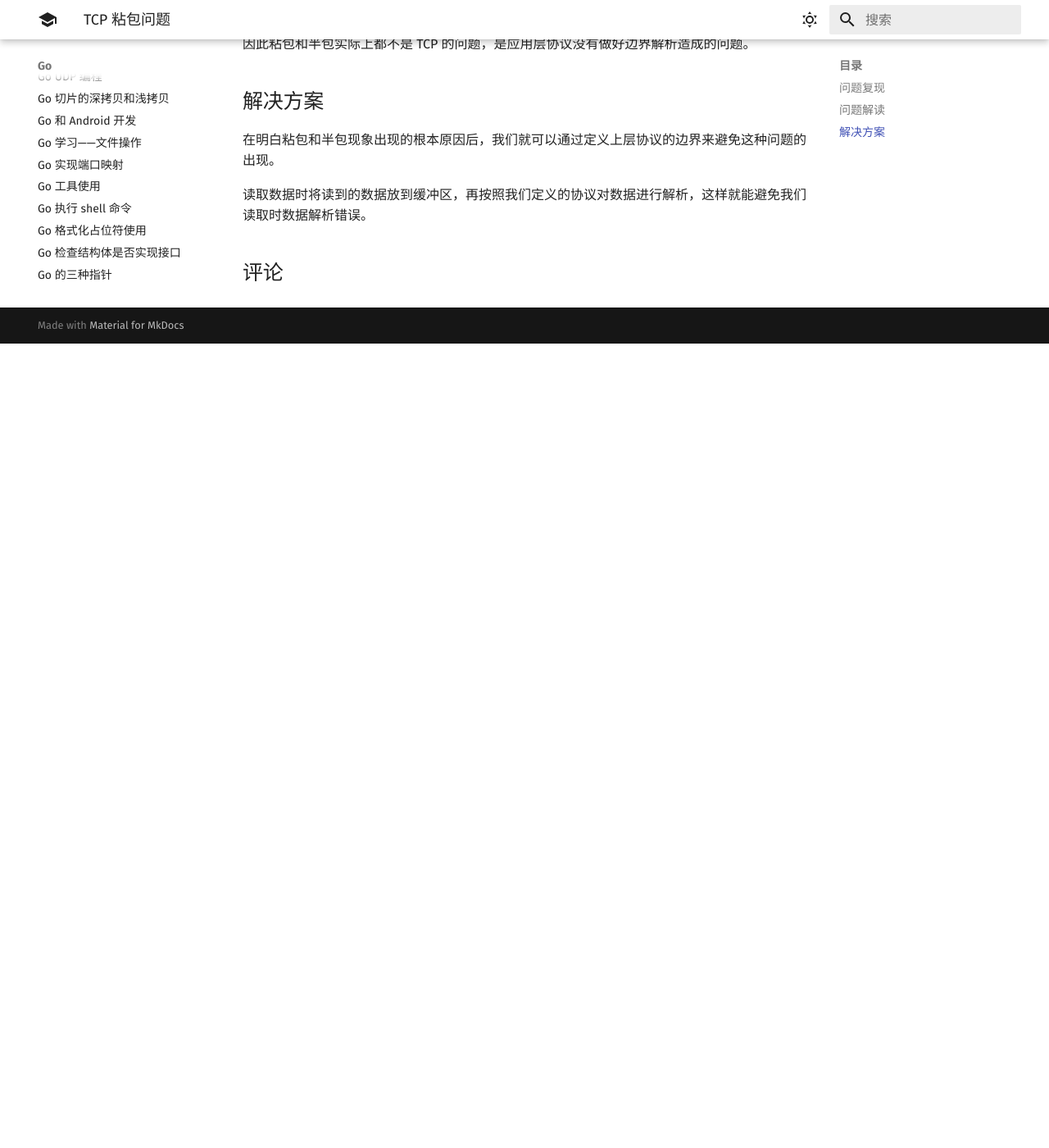
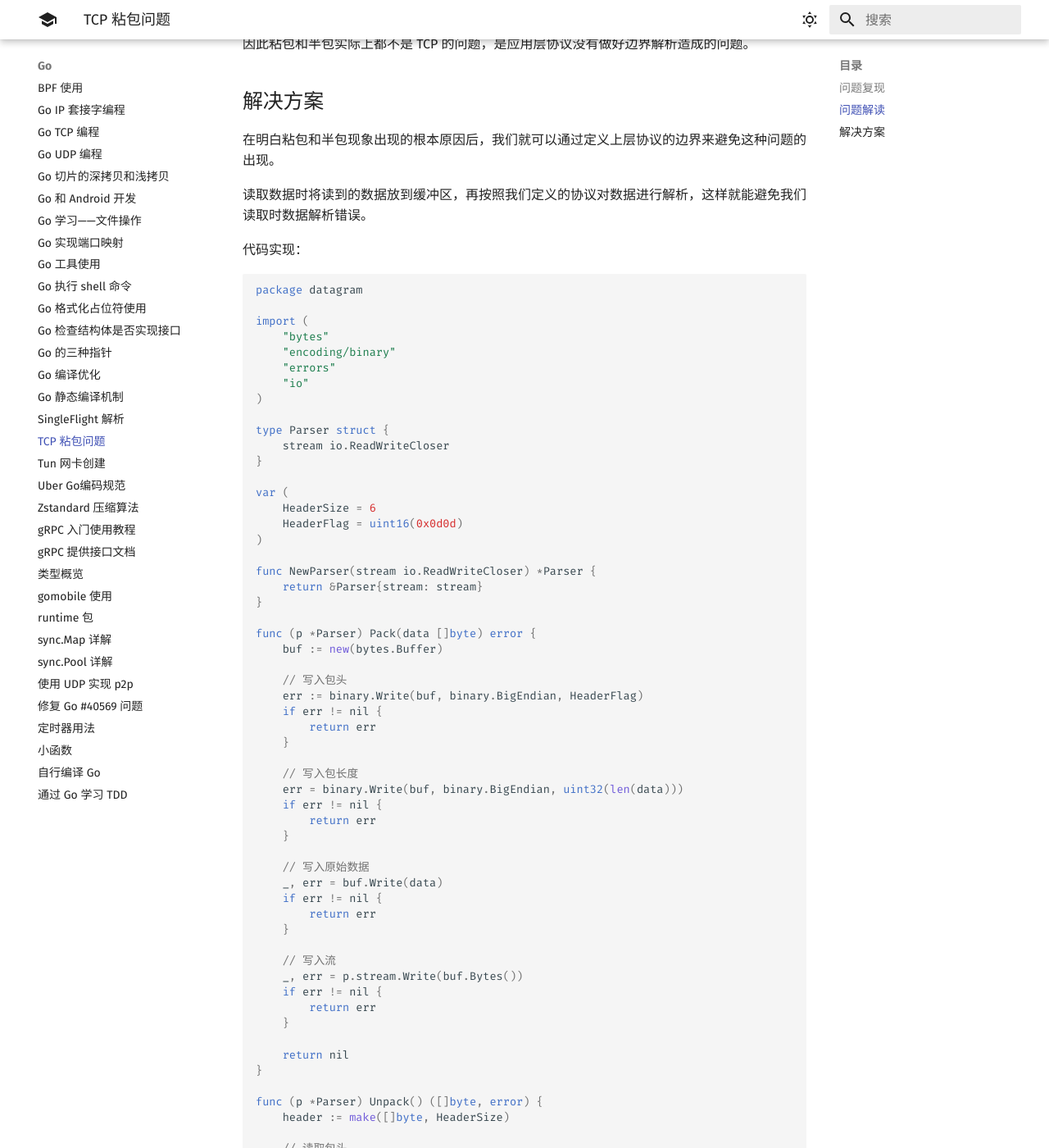
Before and after one commit to 1314liuwei/blog, an MkDocs documentation site: the page built from docs/Go/TCP 粘包问题.md, in a window 1280 px wide and 1400 px high, scrolled down 2437 px. Shown: the whole window at 82% size. Built offline with MkDocs 1.6.1 and Material for MkDocs 9.7.7, drawn with Linux system fonts in a browser that asks for light colours; comment, search, counter and statistics services are not loaded; before the commit the page ends 2856 px from its top, so only the background shows below that; some of the changed text lies outside the part shown.

Commit message:
2023/11/22 周三

````diff
--- a/docs/Go/TCP 粘包问题.md
+++ b/docs/Go/TCP 粘包问题.md
@@ -116,3 +116,88 @@ TCP 是一种流式传输的协议，数据包在发送和接收的时候都会
 在明白粘包和半包现象出现的根本原因后，我们就可以通过定义上层协议的边界来避免这种问题的出现。
 
 读取数据时将读到的数据放到缓冲区，再按照我们定义的协议对数据进行解析，这样就能避免我们读取时数据解析错误。
+
+
+
+代码实现：
+
+```go
+package datagram
+
+import (
+	"bytes"
+	"encoding/binary"
+	"errors"
+	"io"
+)
+
+type Parser struct {
+	stream io.ReadWriteCloser
+}
+
+var (
+	HeaderSize = 6
+	HeaderFlag = uint16(0x0d0d)
+)
+
+func NewParser(stream io.ReadWriteCloser) *Parser {
+	return &Parser{stream: stream}
+}
+
+func (p *Parser) Pack(data []byte) error {
+	buf := new(bytes.Buffer)
+
+	// 写入包头
+	err := binary.Write(buf, binary.BigEndian, HeaderFlag)
+	if err != nil {
+		return err
+	}
+
+	// 写入包长度
+	err = binary.Write(buf, binary.BigEndian, uint32(len(data)))
+	if err != nil {
+		return err
+	}
+
+	// 写入原始数据
+	_, err = buf.Write(data)
+	if err != nil {
+		return err
+	}
+
+	// 写入流
+	_, err = p.stream.Write(buf.Bytes())
+	if err != nil {
+		return err
+	}
+
+	return nil
+}
+
+func (p *Parser) Unpack() ([]byte, error) {
+	header := make([]byte, HeaderSize)
+
+	// 读取包头
+	_, err := io.ReadFull(p.stream, header)
+	if err != nil {
+		return nil, err
+	}
+
+	flag := binary.BigEndian.Uint16(header[:2])
+	if flag != HeaderFlag {
+		return nil, errors.New("unknown packet")
+	}
+
+	// 解析包长度
+	packetSize := binary.BigEndian.Uint32(header[2:])
+
+	// 读取包数据
+	packetData := make([]byte, packetSize)
+	_, err = io.ReadFull(p.stream, packetData)
+	if err != nil {
+		return nil, err
+	}
+
+	return packetData, nil
+}
+```
````
